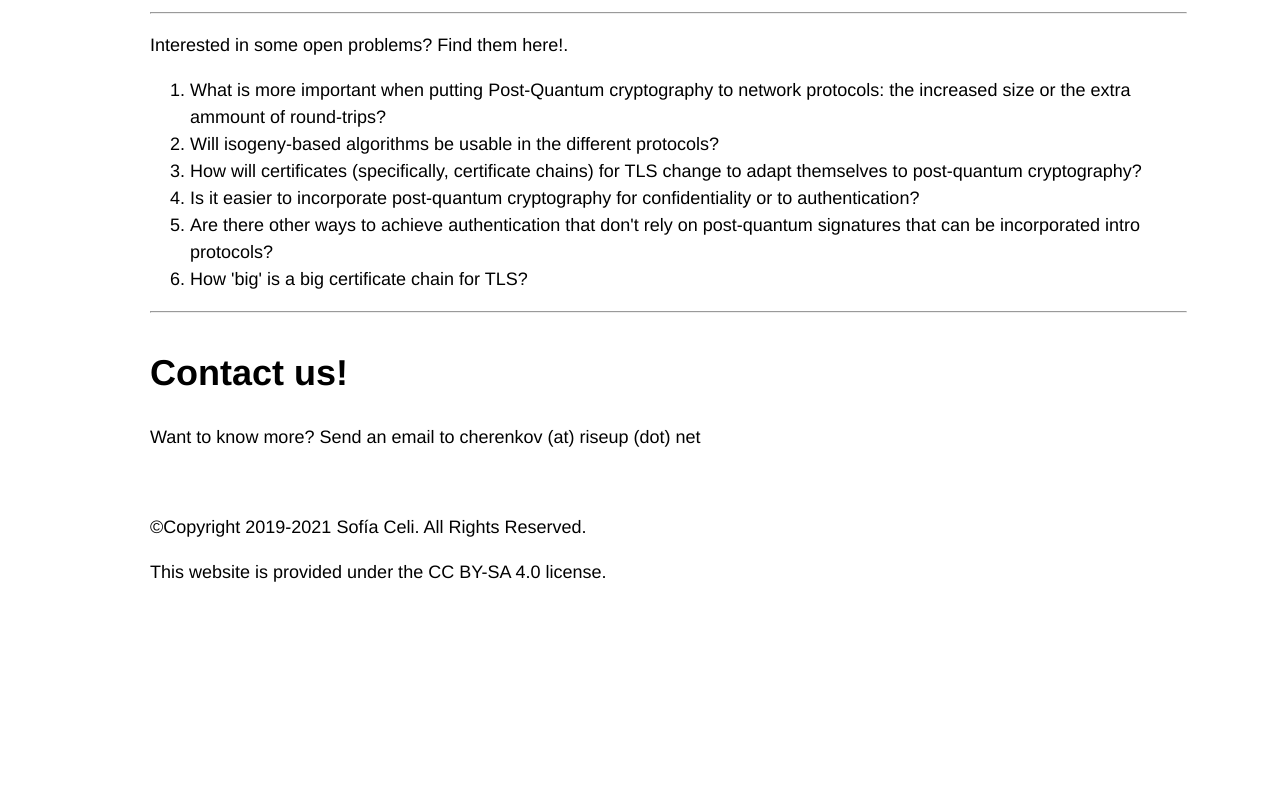
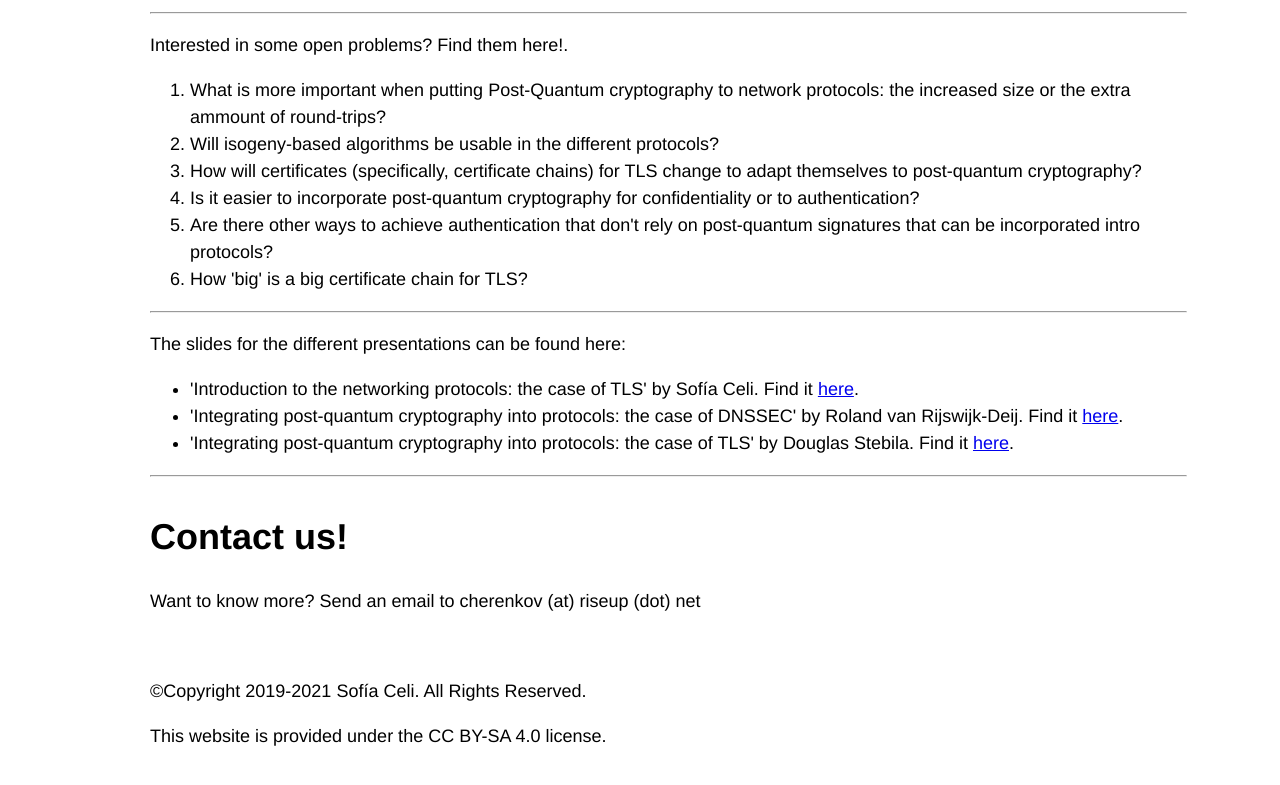
Before and after one commit to claucece/PQNet-Workshop, a Jekyll site: the page built from resources.html, in a window 1280 px wide and 900 px high, scrolled down 2005 px. Shown: the top 785 px of the window. Built offline with Jekyll 4.4.1, drawn with Linux system fonts in a browser that asks for light colours; before the commit the page ends 2741 px from its top, so only the background shows below that.

Commit message:
Add slides

```diff
--- a/resources.html
+++ b/resources.html
@@ -63,6 +63,15 @@ layout: default
 				  <li>Are there other ways to achieve authentication that don't rely on post-quantum signatures that can be incorporated intro protocols?</li>
 				  <li>How 'big' is a big certificate chain for TLS?</li>
 				</ol>
+				<hr>
+        <p>
+				The slides for the different presentations can be found here:
+        </p>
+				<ul>
+					<li>'Introduction to the networking protocols: the case of TLS' by Sofía Celi. Find it <a href="https://github.com/claucece/PQNet-Workshop/blob/main/slides/PQNet.pdf">here</a>.</li>
+				  <li>'Integrating post-quantum cryptography into protocols: the case of DNSSEC' by Roland van Rijswijk-Deij. Find it <a href="https://github.com/claucece/PQNet-Workshop/blob/main/slides/PQC%20and%20DNSSEC%20(with%20animations).pdf">here</a>.</li>
+				  <li>'Integrating post-quantum cryptography into protocols: the case of TLS' by Douglas Stebila. Find it <a href="https://github.com/claucece/PQNet-Workshop/blob/main/slides/2021-09-29%20-%20PQNet.pdf">here</a>.</li>
+				</ul>
   		</div>
 		<hr>
 		</div>
```
